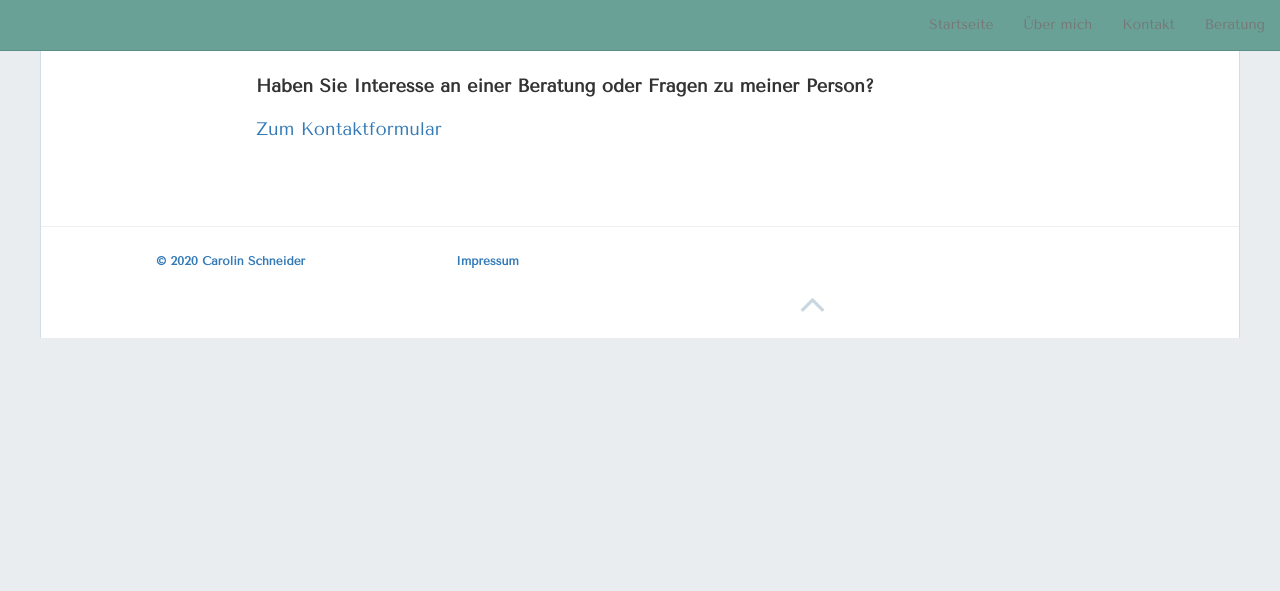
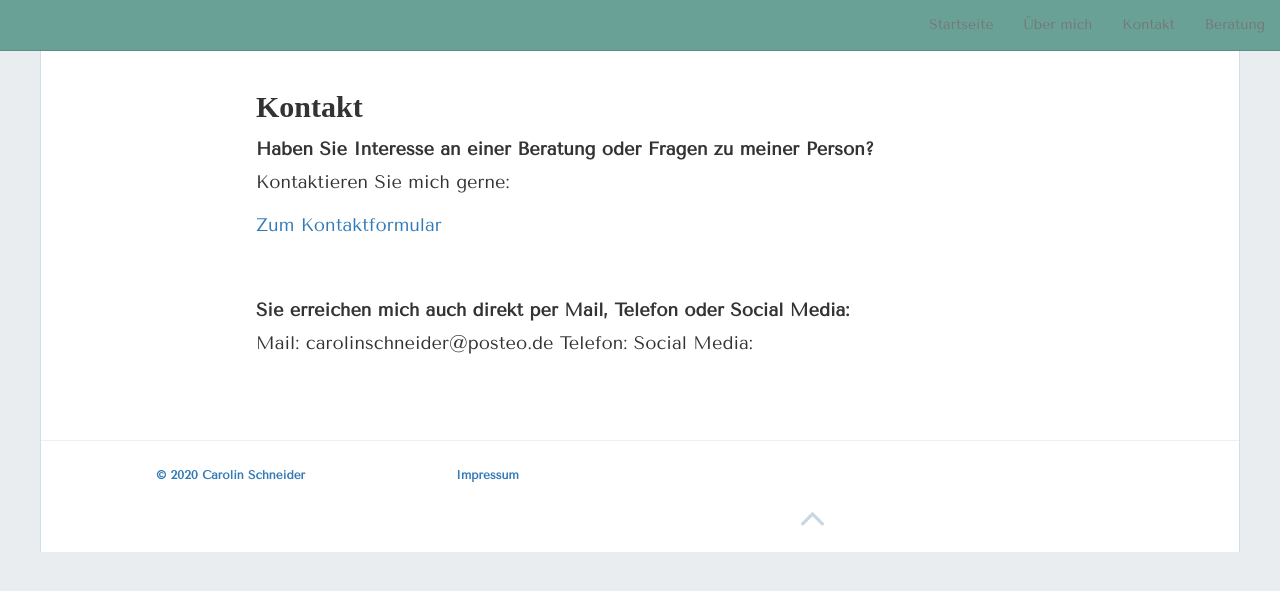
Before and after one commit to carolinschneider/carolinschneider.github.io, a Jekyll site: the page built from kontakt.md, in a window 1280 px wide. Shown: the top 591 px of the page. Built offline with Jekyll 4.4.1, drawn with Linux system fonts in a browser that asks for light colours; nearby versions of some CDN libraries.

Commit message:
Update kontakt.md

```diff
--- a/kontakt.md
+++ b/kontakt.md
@@ -3,8 +3,15 @@ layout: inner
 title: Kontakt
 permalink: /kontakt/
 ---
+## Kontakt
 
-**Haben Sie Interesse an einer Beratung oder Fragen zu meiner Person?**
+**Haben Sie Interesse an einer Beratung oder Fragen zu meiner Person?** <br>
+Kontaktieren Sie mich gerne: <br>
 
-{% include contact.html %}
-{% include contact-modal.html %}
+{% include contact.html %} <br>
+{% include contact-modal.html %} <br>
+
+**Sie erreichen mich auch direkt per Mail, Telefon oder Social Media:** <br>
+Mail: carolinschneider@posteo.de
+Telefon:
+Social Media:
```
